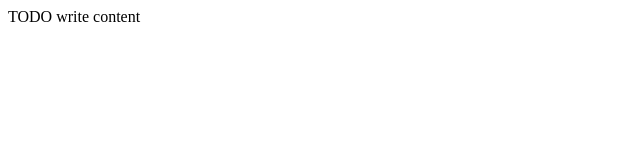
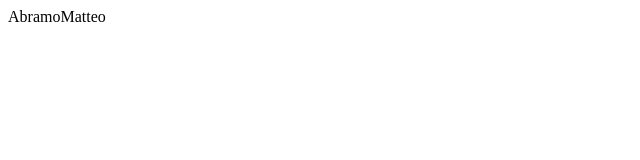
Before and after one commit to isisLuinoGitHub/4AI-GIT, a website: page public_html/index.html in a window 1280 px wide. Shown: the full height of the page, 0-640 px from the left. Drawn offline with Linux system fonts and the light colour scheme.

Commit message:
versione 1.0

```diff
--- a/public_html/index.html
+++ b/public_html/index.html
@@ -5,11 +5,11 @@ Click nbfs://nbhost/SystemFileSystem/Templates/Other/html.html to edit this temp
 -->
 <html>
     <head>
-        <title>TODO supply a title</title>
+        <title>AbramoMatteo</title>
         <meta charset="UTF-8">
         <meta name="viewport" content="width=device-width, initial-scale=1.0">
     </head>
     <body>
-        <div>TODO write content</div>
+        <div>AbramoMatteo</div>
     </body>
 </html>
```
